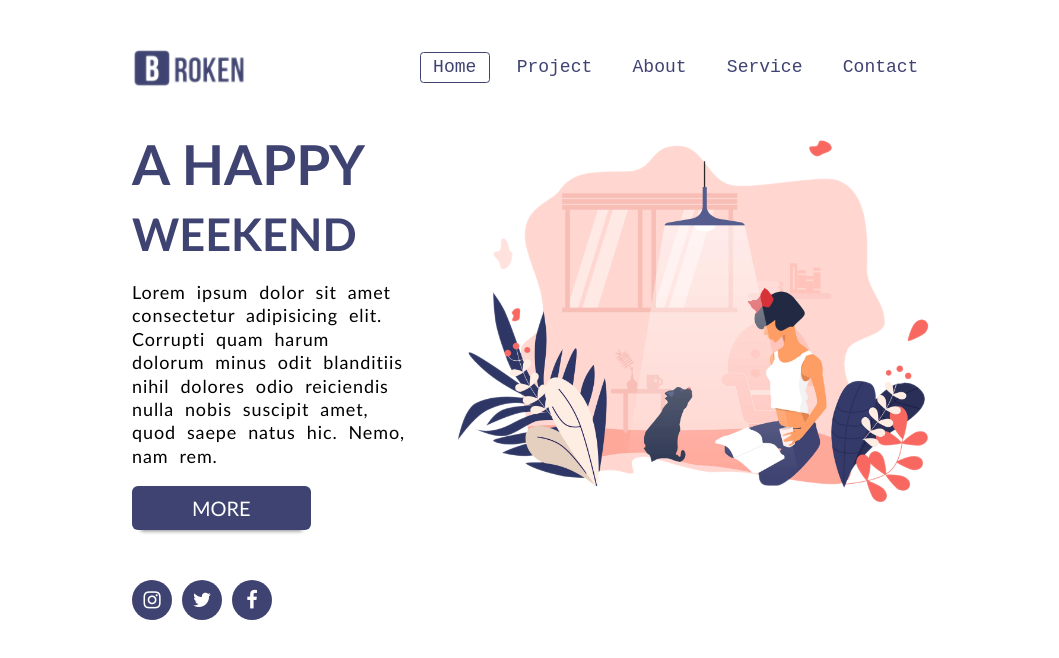
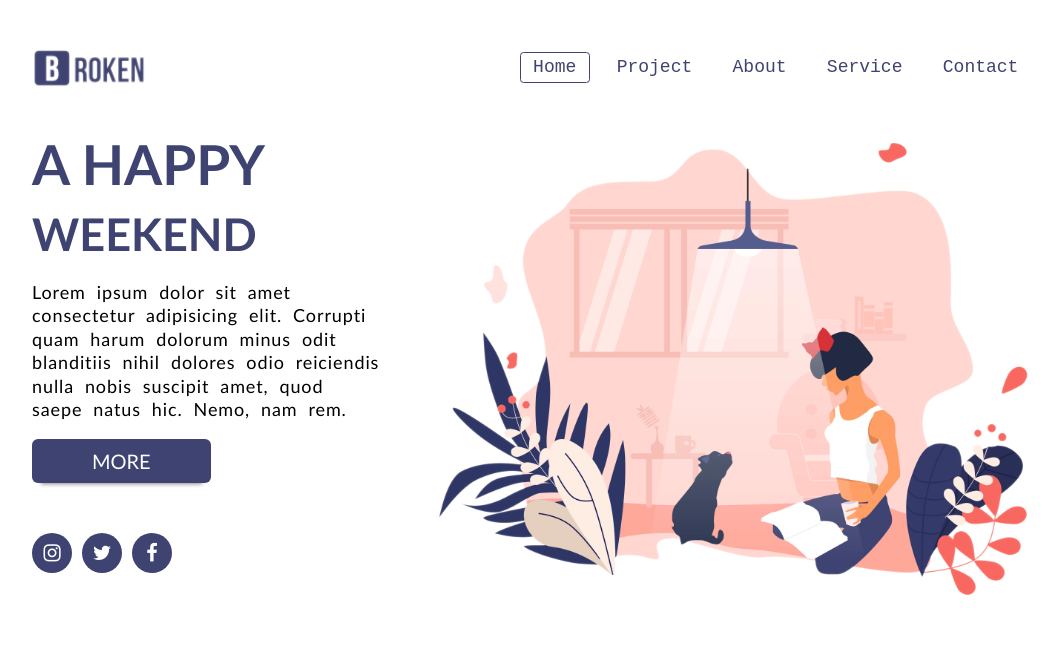
Before and after one commit to Zukauskas/03-happy-weekend, a website: page index.html in a window 1280 px wide. Shown: the whole page, without its empty margins (108-1167 px from the left). Drawn offline with Linux system fonts and the light colour scheme.

Commit message:
Update width

```diff
--- a/css/main.css
+++ b/css/main.css
@@ -5,9 +5,9 @@ body {
 
 .main-header {
     display: inline-block;
-    width: 800px;
+    width: 1000px;
     margin-top: 40px;
-    margin-left: calc(50% - 400px);
+    margin-left: calc(50% - 500px);
 }
 
 .logo {
@@ -44,9 +44,9 @@ body {
 
 .main-content {
     display: inline-block;
-    width: 800px;
+    width: 1000px;
     margin-top: 40px;
-    margin-left: calc(50% - 400px);
+    margin-left: calc(50% - 500px);
 }
 
 .left-column {
```
